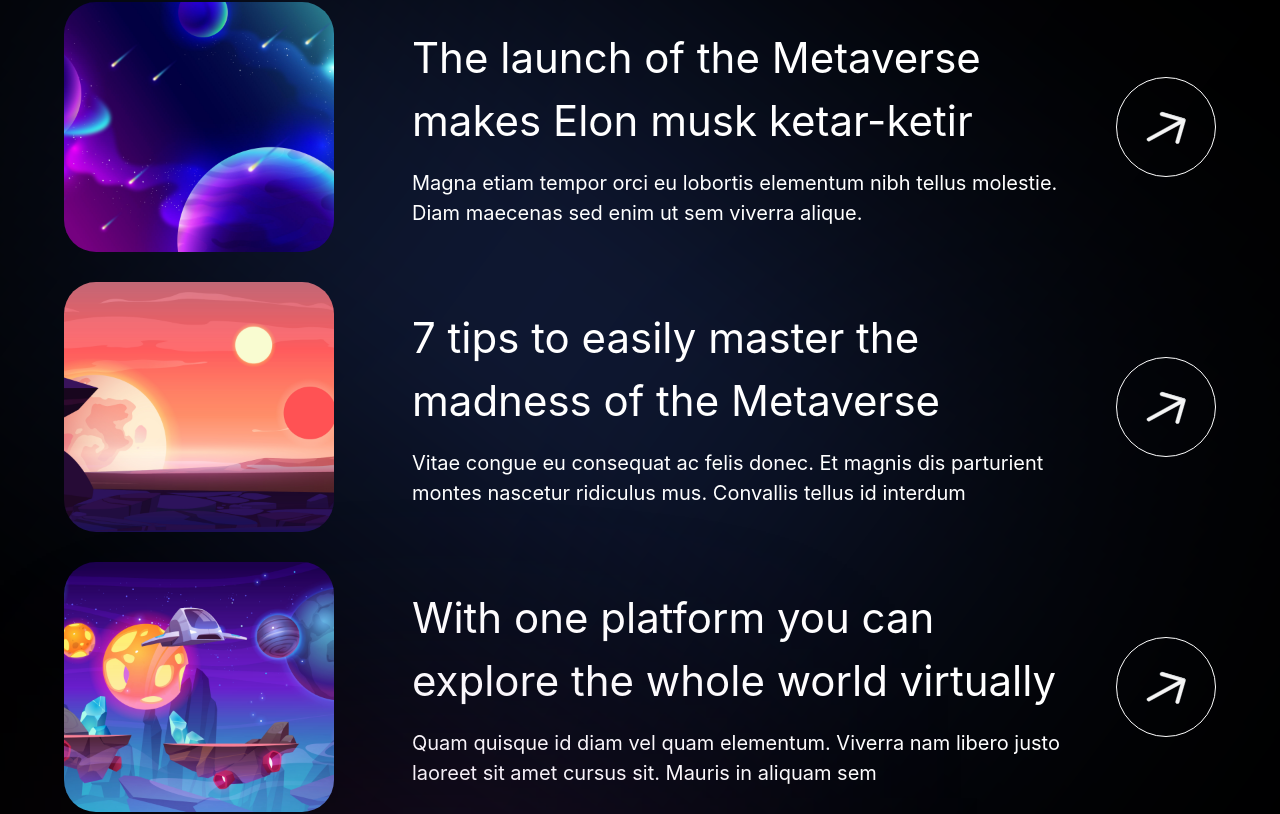
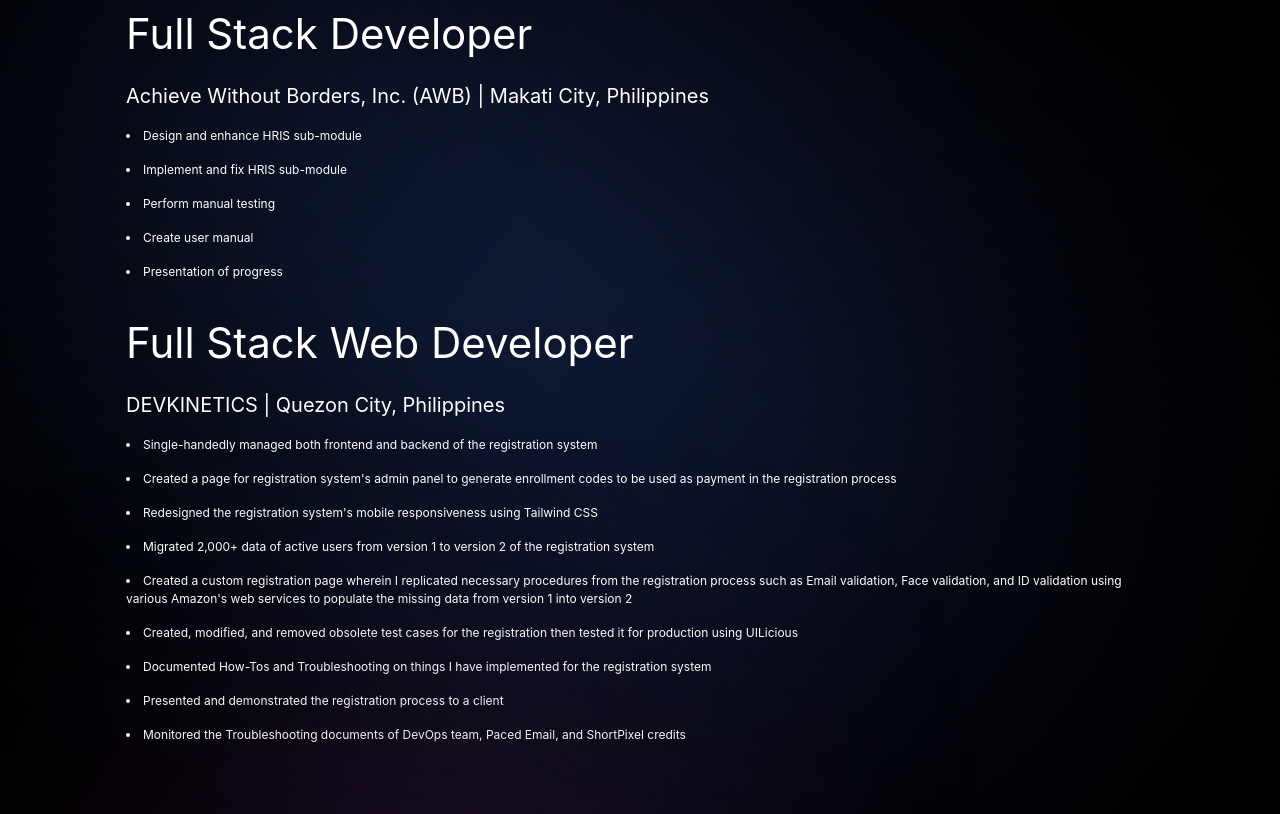
Before and after one commit to joeseffdl/Metaverse-Clone-Page, a Next.js app: page / in a window 1280 px wide. Shown: the part 3451-4265 px from the top of the page. Built offline with nearby package versions, Linux system fonts and the light colour scheme.

Commit message:
Modified insights into experience

```diff
--- a/components/InsightCard.tsx
+++ b/components/ExperienceCard.tsx
@@ -1,42 +1,42 @@
 import { motion } from "framer-motion";
 import { fadeIn } from "../utils/motion";
 
-type InsightProps = {
+type ExperienceProps = {
   imgUrl: string;
   title: string;
   subtitle: string;
   index: number;
+  role: string[];
 };
 
-const InsightCard = ({ imgUrl, title, subtitle, index }: InsightProps) => (
+const ExperienceCard = ({ imgUrl, title, subtitle, index, role}: ExperienceProps) => (
   <motion.div
     variants={fadeIn("up", "spring", index * 0.5, 1)}
-    className="flex md:flex-row flex-col gap-4"
+    className="flex md:flex-row"
   >
-    <img
+    {/* <img
       src={imgUrl}
       alt="planet-01"
       className="md:w-[270px] w-full h-[250px] rounded-[32px] object-cover"
-    />
+    /> */}
     <div className="w-full flex justify-between items-center">
-      <div className="flex-1 md:ml-[62px] flex flex-col max-w-[650px]">
+      <div className="flex-1 md:ml-[62px] flex flex-col max-w-5xl">
         <h4 className="font-normal lg:text-[42px] text-[26px] text-white">
           {title}
         </h4>
         <p className="mt-[16px] font-normal lg:text-[20px] text-[14px] text-white">
           {subtitle}
         </p>
-      </div>
-
-      <div className="lg:flex hidden items-center justify-center w-[100px] h-[100px] rounded-full bg-transparent border-[1px] border-white">
-        <img
-          src="arrow.svg"
-          alt="Arrow"
-          className="w-[40%] h-[40%] object-contain"
-        />
+        {role.map((role, index) => (
+          <ul key={index}>
+            <li className="mt-[16px] font-normal lg:text-[12px] text-[10px] text-white list-disc list-inside">
+              {role}
+            </li>
+          </ul>
+        ))}
       </div>
     </div>
   </motion.div>
 );
 
-export default InsightCard;
+export default ExperienceCard;
--- a/constants/index.js
+++ b/constants/index.js
@@ -55,23 +55,33 @@
 export const insights = [
   {
     imgUrl: "/planet-06.png",
-    title: "The launch of the Metaverse makes Elon musk ketar-ketir",
-    subtitle:
-      "Magna etiam tempor orci eu lobortis elementum nibh tellus molestie. Diam maecenas sed enim ut sem viverra alique.",
+    title: "Full Stack Developer",
+    subtitle: "Achieve Without Borders, Inc. (AWB) | Makati City, Philippines",
+    role: [
+      "Design and enhance HRIS sub-module",
+      "Implement and fix HRIS sub-module",
+      "Perform manual testing",
+      "Create user manual",
+      "Presentation of progress",
+    ],
   },
   {
     imgUrl: "/planet-07.png",
-    title: "7 tips to easily master the madness of the Metaverse",
-    subtitle:
-      "Vitae congue eu consequat ac felis donec. Et magnis dis parturient montes nascetur ridiculus mus. Convallis tellus id interdum",
+    title: "Full Stack Web Developer",
+    subtitle: "DEVKINETICS | Quezon City, Philippines",
+    role: [
+      "Single-handedly managed both frontend and backend of the registration system",
+      "Created a page for registration system's admin panel to generate enrollment codes to be used as payment in the registration process",
+      "Redesigned the registration system's mobile responsiveness using Tailwind CSS",
+      "Migrated 2,000+ data of active users from version 1 to version 2 of the registration system",
+      "Created a custom registration page wherein I replicated necessary procedures from the registration process such as Email validation, Face validation, and ID validation using various Amazon's web services to populate the missing data from version 1 into version 2",
+      "Created, modified, and removed obsolete test cases for the registration then tested it for production using UILicious",
+      "Documented How-Tos and Troubleshooting on things I have implemented for the registration system",
+      "Presented and demonstrated the registration process to a client",
+      "Monitored the Troubleshooting documents of DevOps team, Paced Email, and ShortPixel credits",
+    ]
   },
-  {
-    imgUrl: "/planet-08.png",
-    title: "With one platform you can explore the whole world virtually",
-    subtitle:
-      "Quam quisque id diam vel quam elementum. Viverra nam libero justo laoreet sit amet cursus sit. Mauris in aliquam sem",
-  },
-];
+]
 
 export const socials = [
   {
--- a/pages/index.tsx
+++ b/pages/index.tsx
@@ -5,7 +5,7 @@
   Feedback,
   GetStarted,
   Hero,
-  Insights,
+  Experiences,
   WhatsNew,
 } from "@/sections";
 
@@ -24,7 +24,7 @@
       <WhatsNew />
     </div>
     <div className="relative">
-      <Insights />
+      <Experiences />
       <div className="gradient-04 z-0" />
       <Feedback />
     </div>
--- a/sections/Insights.tsx
+++ b/sections/Experiences.tsx
@@ -1,9 +1,9 @@
-import { motion } from "framer-motion";
-import { InsightCard, TitleText, TypingText } from "../components";
-import { staggerContainer } from "../utils/motion";
-import { insights } from "../constants";
+import { motion } from "framer-motion"
+import { ExperienceCard, TitleText, TypingText } from "../components"
+import { staggerContainer } from "../utils/motion"
+import { insights } from "../constants"
 
-const Insights = () => (
+const Experiences = () => (
   <section className={`sm:p-16 xs:p-8 px-6 py-12 relative z-10`}>
     <motion.div
       variants={staggerContainer}
@@ -13,10 +13,10 @@
       className={`2xl:max-w-[1280px] w-full mx-auto flex flex-col`}
     >
       <TypingText title="| Insights |" textStyles="text-center" />
-      <TitleText title="Insight about Lorem Ipsum" textStyles="text-center" />
+      <TitleText title="Experiences in the Industry" textStyles="text-center" />
       <div className="mt-[50px] flex flex-col gap-[30px]">
         {insights.map((insight, index) => (
-          <InsightCard
+          <ExperienceCard
             key={`insight-${index}`}
             {...insight}
             index={index + 1}
@@ -25,6 +25,6 @@
       </div>
     </motion.div>
   </section>
-);
+)
 
-export default Insights;
+export default Experiences
--- a/sections/index.ts
+++ b/sections/index.ts
@@ -1,9 +1,17 @@
-import About from "./About";
-import Explore from "./Explore";
-import Feedback from "./Feedback";
-import GetStarted from "./GetStarted";
-import Hero from "./Hero";
-import Insights from "./Insights";
-import WhatsNew from "./WhatsNew";
+import About from "./About"
+import Explore from "./Explore"
+import Feedback from "./Feedback"
+import GetStarted from "./GetStarted"
+import Hero from "./Hero"
+import Experiences from "./Experiences"
+import WhatsNew from "./WhatsNew"
 
-export { About, Explore, Feedback, GetStarted, Hero, Insights, WhatsNew };
+export {
+  About,
+  Explore,
+  Feedback,
+  GetStarted,
+  Hero,
+  Experiences,
+  WhatsNew,
+}
--- a/tsconfig.json
+++ b/tsconfig.json
@@ -39,7 +39,7 @@
     "sections/GetStarted.tsx",
     "sections/WhatsNew.tsx",
     "sections/World.jsx",
-    "sections/Insights.tsx",
+    "sections/Experiences.tsx",
     "sections/Feedback.tsx",
     "styles/index.ts"
   ],
```
Also changed, not shown: components/index.ts (+9 -9 lines).
